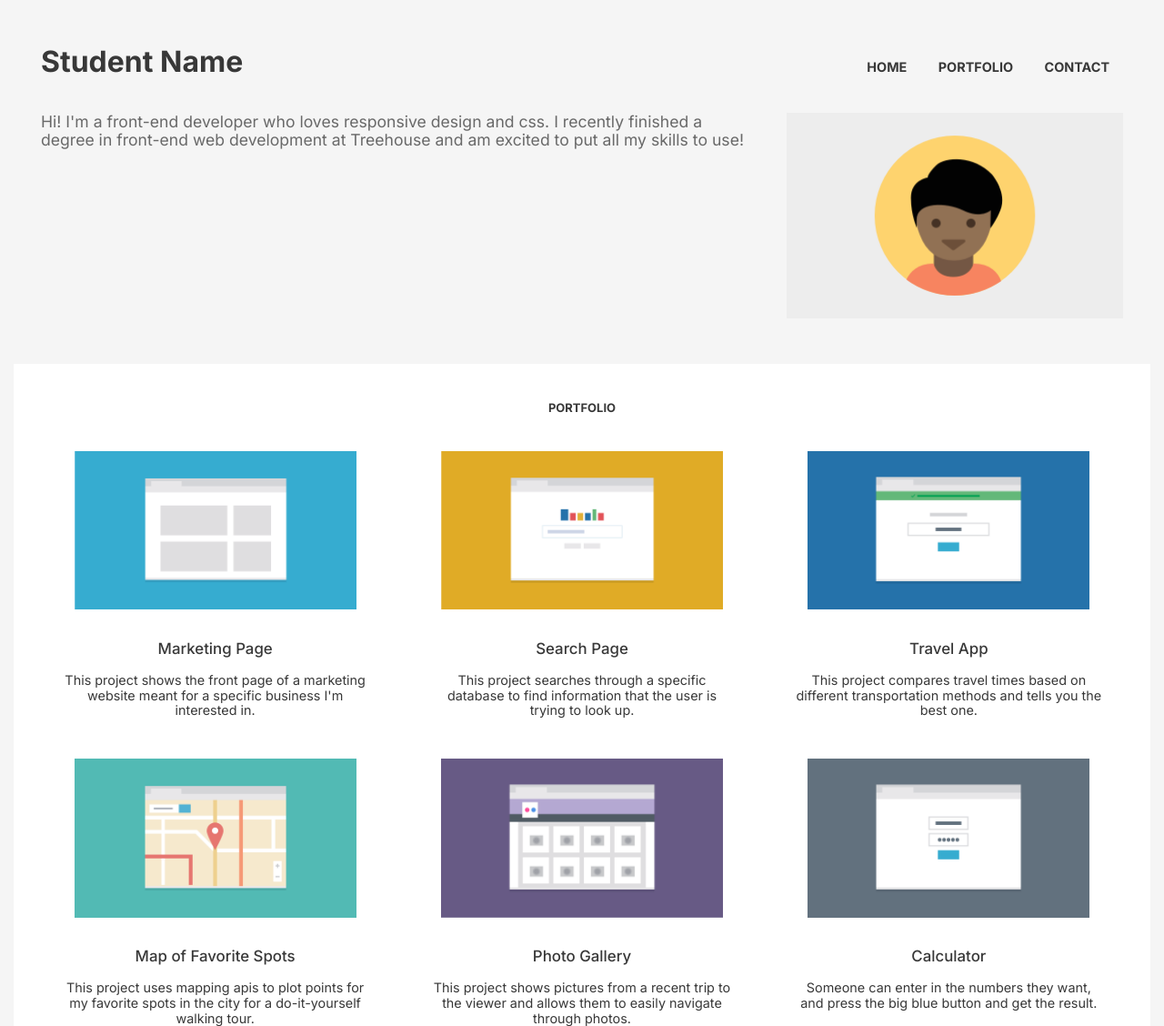
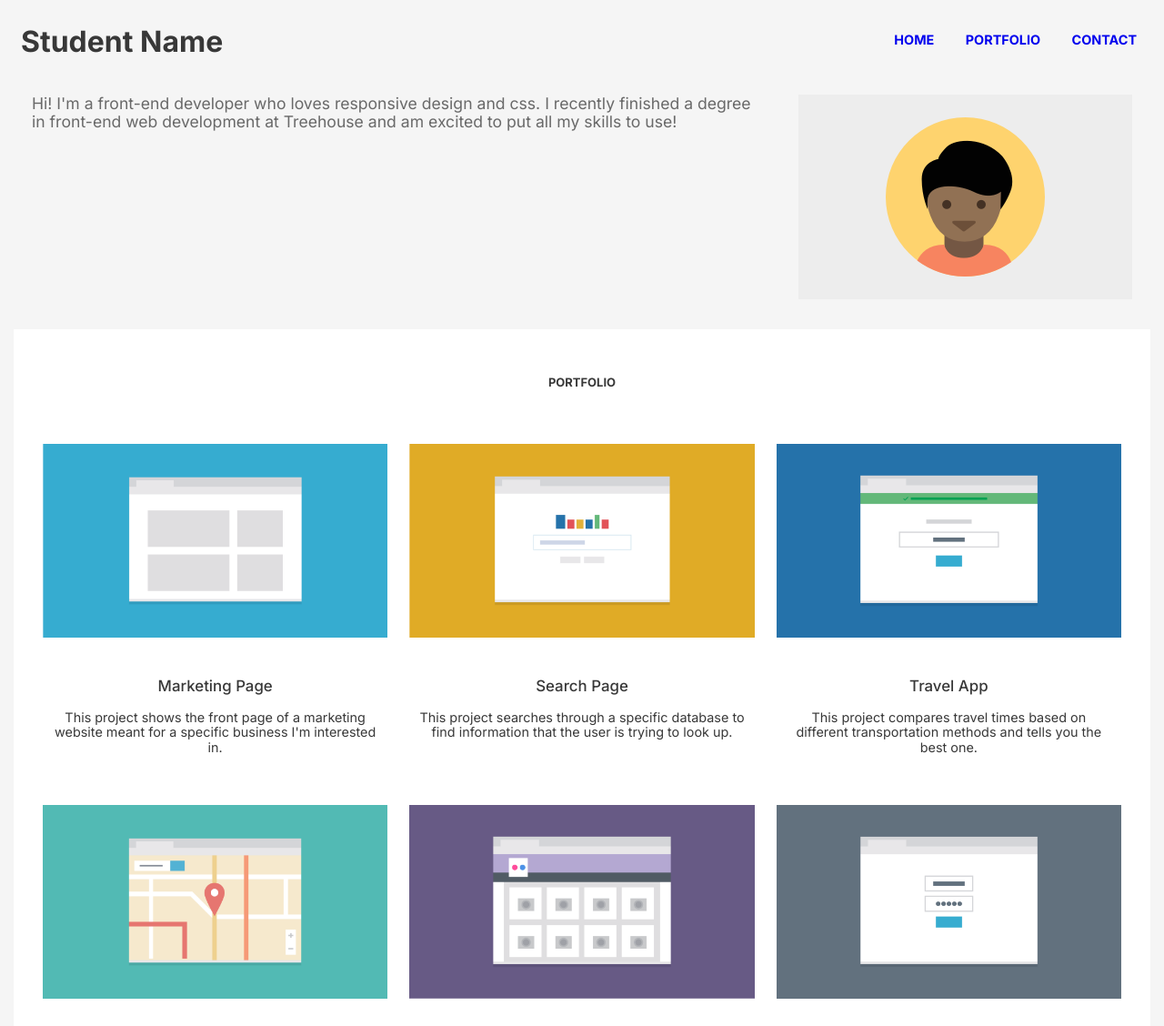
Before and after one commit to mightycoyote/Treehouse-Project-2, a plain HTML site: page index.html in a window 1280 px wide. Shown: the top 1128 px of the page at 91% size. Drawn offline with Linux system fonts and the light colour scheme.

Commit message:
complete fixes for submission

```diff
--- a/css/styles.css
+++ b/css/styles.css
@@ -28,6 +28,23 @@ h3 {
   margin-top: 30px;
 }
 
+a {
+  text-decoration: none;
+}
+
+a:visited {
+  color: #383838;
+}
+
+a:hover {
+  color: black;
+}
+
+address {
+  display: block;
+  padding-top: 1rem;
+}
+
 /* Section styles */
 
 nav ul {
@@ -42,36 +59,38 @@ nav li {
   background-color: white;
 }
 
-.intro,
+header p,
 .contact p,
 .contact address {
   color: dimgray;
   font-size: 110%;
 }
 
-.intro {
-  padding-top: 30px;
-  padding-bottom: 30px;
+header {
+  padding: 0 15px 30px;
 }
 
-.top,
-footer {
-  padding: 0 15px;
+header h1 {
+  padding: .5rem;
 }
 
 .portfolio {
   background-color: white;
-  padding-top: 30px; /* this padding needed for bg color line */
+  padding-top: 40px; /* this padding needed for bg color line */
   padding-bottom: 10px;
   font-size: 90%;
 }
 
 .portfolio h2 {
-  margin-bottom: 40px;
+  margin-bottom: 50px;
 }
 
 .portfolio p {
   padding: 0 30px 30px;
+}
+
+footer {
+  padding: 0 15px;
 }
 
 .chat {
@@ -100,7 +119,6 @@ address span {
 .footer-left {
   font-weight: bold;
   float: left;
-  display: block;
   padding: 10px;
   margin: 0;
 }
@@ -110,8 +128,8 @@ address span {
   font-weight: 800;
   font-size: 80%;
   float: right;
-  display: block;
-  margin: 4px 0 0 0;
+  padding: 10px;
+  margin: 5px 0 0 0;
 }
 
 .footer-right p {
@@ -120,12 +138,22 @@ address span {
 
 /* Page elements */
 
-.intro img {
-  width: 200px;
+.profile-pic img {
+  width: 100%;
+  height: auto;
 }
 
 .card img {
-  width: 285px;
+  width: 100%;
+  height: auto;
+}
+
+.profile-pic {
+  padding: 30px 60px 10px;
+}
+
+.img-wrapper {
+  padding: 0 30px;
 }
 
 /* Magical changing footer nav */
@@ -138,28 +166,34 @@ address span {
 /* Styles for larger screens */
 
 @media (min-width: 768px) {
-  h1 {
-    margin-top: 40px;
-  }
-
   nav li,
   .footer-nav-bigger li {
     background-color: whitesmoke;
     display: inline-block;
   }
 
-  .intro img {
-    float: right;
-    margin-left: 15px;
-  }
-
-  .intro p {
-    text-align: left;
+  nav li {
     margin-top: 0;
   }
 
-  .top {
-    padding: 40px 30px;
+  header h1 {
+    margin-bottom: 0;
+  }
+
+  .profile {
+    padding: 20px;
+  }
+
+  .profile-pic {
+    padding: 0;
+    float: right;
+    margin-left: 30px;
+    max-width: 40%;
+  }
+
+  .profile p {
+    text-align: left;
+    margin-top: 0;
   }
 
   .portfolio {
@@ -173,14 +207,19 @@ address span {
     vertical-align: top;
   }
 
-  .card img {
-    width: 310px;
+  .img-wrapper {
+    padding: 10px;
   }
 
   .chat {
     display: block;
     width: 68%;
     margin: auto;
+    padding-bottom: 1rem;
+  }
+
+  .contact {
+    padding-bottom: 3rem;
   }
 
   .footer-nav {
@@ -188,7 +227,13 @@ address span {
   }
 
   .footer-nav-bigger {
-    display: inline;
+    display: block;
+    padding-bottom: 20px;
+  }
+
+  .footer-right {
+    margin: 5px 0 0 0;
+    padding: 0;
   }
 
   .footer-nav-bigger li {
@@ -199,11 +244,8 @@ address span {
 }
 
 @media (min-width: 1024px) {
-  header {
+  header h1 {
     float: left;
-  }
-
-  header h1 {
     margin-top: 10px;
   }
 
@@ -216,13 +258,17 @@ address span {
     margin-top: 0;
   }
 
-  .intro {
+  header {
     padding: 10px 0;
   }
 
-  .intro img {
-    width: 370px;
-    margin-left: 30px;
+  .profile-pic {
+    margin-left: 40px;
+  }
+
+  .profile {
+    display: block;
+    padding-top: 20px;
   }
 
   body {
@@ -233,9 +279,19 @@ address span {
     max-width: 33%;
   }
 
+  .card p {
+    padding-left: 20px;
+    padding-right: 20px;
+  }
+
   .chat {
     width: 55%;
   }
+
+  .contact {
+    padding-bottom: 50px;
+  }
+
 }
 
 /* Clearfix */
--- a/index.html
+++ b/index.html
@@ -9,79 +9,94 @@
     <link href="https://fonts.googleapis.com/css2?family=Inter:wght@400;500;700;800&display=swap" rel="stylesheet">
 </head>
 
-<body>
-    <div class="top">
+<body id="top">
+
+    <header>
         <div class="clearfix">
-            <header>
         <h1>Student Name</h1>
-            </header>
         <nav>
             <ul>
-                    <li>Home</li>
-                    <li>Portfolio</li>
-                    <li>Contact</li>
+                <li><a href="#top">Home</a></li>
+                <li><a href="#portfolio">Portfolio</a></li>
+                <li><a href="#contact">Contact</a></li>
             </ul>
         </nav>
         </div>
-        <div class="intro clearfix">
+        <div class="profile clearfix">
+            <div class="profile-pic">
                 <img src="images/responsive-layout-profile.png" alt="student name">
+            </div>
             <p>Hi! I'm a front-end developer who loves responsive design and css. I recently finished a degree in front-end web development at Treehouse and am excited to put all my skills to use!</p>
         </div>
-    </div>
+    </header>
 
-    <div class="portfolio">
+    <main>
+        <div class="portfolio" id="portfolio">
             <h2>Portfolio</h2>
             <div class="card">
+                <div class="img-wrapper">
                     <img src="images/portfolio-1.png" alt="marketing page">
+                </div>
                 <h3>Marketing Page</h3>
                 <p>This project shows the front page of a marketing website meant for a specific business I'm interested in.</p>
             </div>
             <div class="card">
+                <div class="img-wrapper">
                     <img src="images/portfolio-2.png" alt="search page">
+                </div>
                 <h3>Search Page</h3>
                 <p>This project searches through a specific database to find information that the user is trying to look up.</p>
             </div>
             <div class="card">
+                <div class="img-wrapper">
                     <img src="images/portfolio-3.png" alt="travel app">
+                </div>
                 <h3>Travel App</h3>
                 <p>This project compares travel times based on different transportation methods and tells you the best one.</p>
             </div>
             <div class="card">
+                <div class="img-wrapper">
                     <img src="images/portfolio-4.png" alt="map project">
+                </div>
                 <h3>Map of Favorite Spots</h3>
                 <p>This project uses mapping apis to plot points for my favorite spots in the city for a do-it-yourself walking tour.</p>
             </div>
             <div class="card">
+                <div class="img-wrapper">
                     <img src="images/portfolio-5.png" alt="photo gallery">
+                </div>
                 <h3>Photo Gallery</h3>
                 <p>This project shows pictures from a recent trip to the viewer and allows them to easily navigate through photos.</p>
             </div>
             <div class="card">
+                <div class="img-wrapper">
                     <img src="images/portfolio-6.png" alt="calculator">
+                </div>
                 <h3>Calculator</h3>
                 <p>Someone can enter in the numbers they want, and press the big blue button and get the result.</p>
             </div>
         </div>
+    </main>
 
 
     <footer>
-        <div class="contact">
+        <div class="contact" id="contact">
             <h2>Contact</h2>
             <p class="chat">If you're interested in chatting or want more information about what I've been working on, I'd love to hear from you!</p>
-            <p><address>Phone&nbsp;&nbsp;&nbsp;<span>+1&lpar;111&rpar;555-1234</span></address></p>
-            <p><address>Email&nbsp;&nbsp;&nbsp;<span>email@yoursite.com</span></address></p>
+            <address>Phone&nbsp;&nbsp;&nbsp;<span>+1&lpar;111&rpar;555-1234</span></address>
+            <address>Email&nbsp;&nbsp;&nbsp;<span>email@yoursite.com</span></address>
         </div>
         <hr>
         <div class="footer-nav clearfix">
             <p class="footer-left">Student name</p>
-            <p class="footer-right">Back to top</p>
+            <p class="footer-right"><a href="#top">Back to top</a></p>
         </div>
         <div class="footer-nav-bigger clearfix">
             <p class="footer-left">Student name</p>
             <ul class="footer-right">
-                <li>Home</li>
-                <li>Portfolio</li>
-                <li>Contact</li>
+                <li><a href="#top">Home</a></li>
+                <li><a href="#portfolio">Portfolio</a></li>
+                <li><a href="#contact">Contact</a></li>
             </ul>
         </div>
     </footer>
```
Lines whose indentation alone changed are shown as unchanged.
